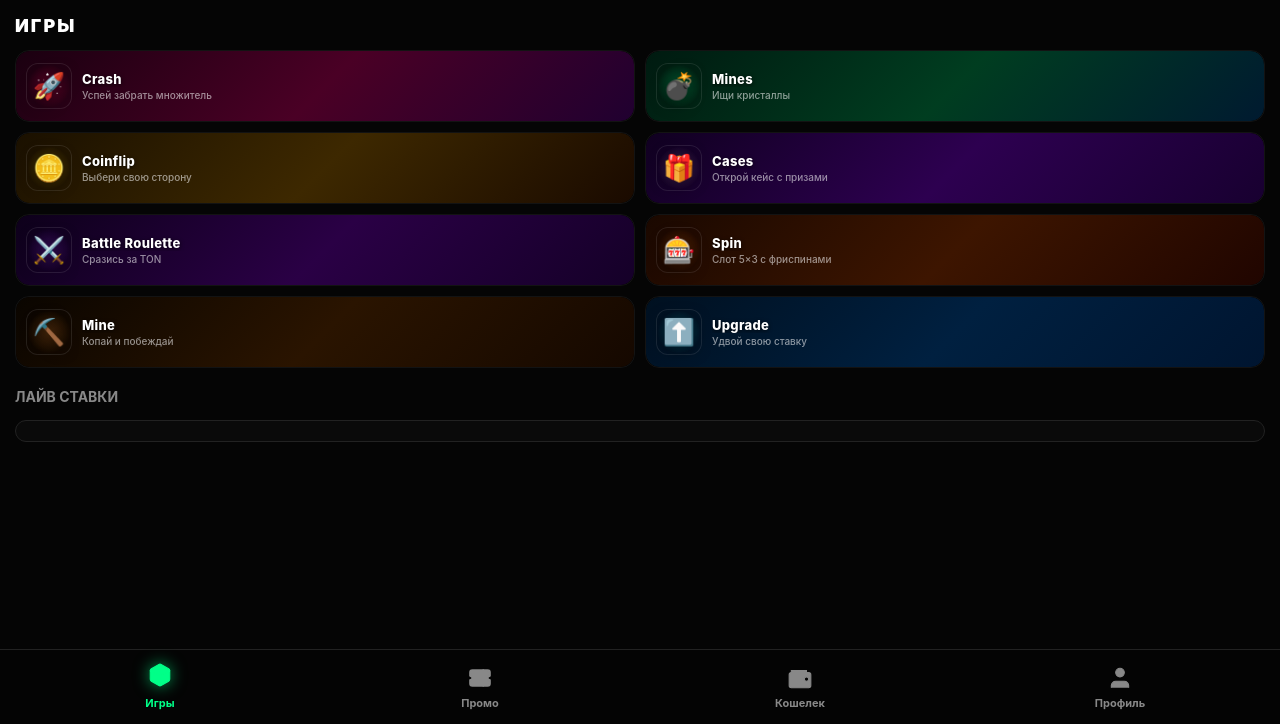
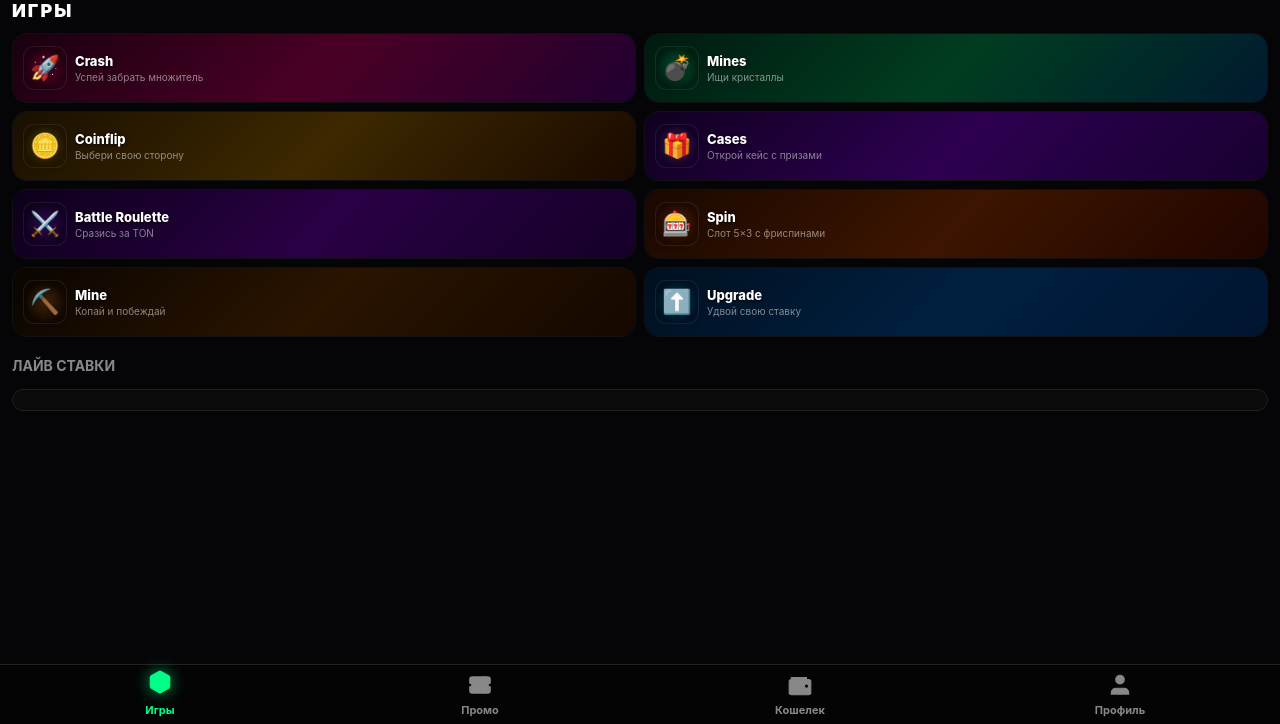
Before and after one commit to ryaboymb-cpu/Loonxgift, a website: page public/index.html in a window 1280 px wide. Shown: the part 76-800 px from the top of the page. Drawn offline with nearby package versions, Linux system fonts and the light colour scheme; a script that the page names is missing.

Commit message:
Update style.css

```diff
--- a/public/style.css
+++ b/public/style.css
@@ -734,97 +734,109 @@ body {
 }
 
 /* ═══════════════════════════════════════
-   LOONXGIFT FINAL CSS
+   LOONXGIFT FULL REDESIGN
 ═══════════════════════════════════════ */
 
-/* Sym N */
-.spin-cell.sym-N{color:#ff2255!important;opacity:.65;font-weight:700;}
+/* Полный экран — убираем все зазоры */
+html, body {
+    margin: 0; padding: 0;
+    background: #050508;
+    height: 100%;
+    /* env() для safe-area (notch/Dynamic Island) */
+    padding-top: env(safe-area-inset-top);
+    padding-bottom: env(safe-area-inset-bottom);
+}
 
-/* Upgrade disk */
-.upg-disk{border-radius:50%;transform-origin:center;will-change:transform;}
-#upg-slider::-webkit-slider-thumb{-webkit-appearance:none;width:22px;height:22px;border-radius:50%;background:#fff;border:3px solid #00e5ff;box-shadow:0 0 8px rgba(0,229,255,.5);cursor:pointer;}
-#upg-chance-pct{transition:color 0.3s;}
+/* Header — компактный, встроен в safe area */
+header {
+    padding: 10px 14px;
+    padding-top: max(10px, env(safe-area-inset-top, 0px));
+}
 
-/* Mine bet row */
-.mine-bet-row{position:sticky;bottom:0;background:rgba(10,10,10,.97);z-index:20;padding:3px 0;}
+/* Content — убираем верхний padding, только нижний для хотбара */
+.content {
+    padding: 10px 12px;
+    padding-bottom: calc(70px + env(safe-area-inset-bottom, 0px));
+}
 
-/* ═══ НОВЫЕ КАРТОЧКИ ИГР ═══ */
+/* Убираем кастомную кнопку назад (используем TG BackButton) */
+.game-back-btn { display: none !important; }
+
+/* Симметричный отступ страницы игры */
+.page { padding: 0; }
+
+/* ═══ ИГРЫ: новая сетка ═══ */
 .games-title {
-  margin-bottom: 14px;
+    margin: 0 0 12px;
     font-weight: 900;
+    font-size: 18px;
     letter-spacing: 2px;
     text-transform: uppercase;
-  font-size: 18px;
     color: #fff;
+}
+.live-title {
+    margin: 16px 0 8px;
+    font-size: 12px;
+    letter-spacing: 2px;
+    text-transform: uppercase;
+    color: var(--sub);
+    font-weight: 700;
 }
 .games-grid {
     display: grid;
     grid-template-columns: 1fr 1fr;
-  gap: 10px;
-  margin-bottom: 20px;
+    gap: 8px;
+    margin-bottom: 4px;
 }
 .gc {
     position: relative;
     display: flex;
     align-items: center;
-  gap: 10px;
+    gap: 8px;
     padding: 12px 10px;
     border-radius: 14px;
     overflow: hidden;
     cursor: pointer;
-  min-height: 70px;
-  transition: transform 0.15s, box-shadow 0.15s;
-  border: 1px solid rgba(255,255,255,0.06);
+    min-height: 68px;
+    border: 1px solid rgba(255,255,255,0.05);
+    transition: transform 0.12s;
     -webkit-tap-highlight-color: transparent;
+    user-select: none;
 }
-.gc:active { transform: scale(0.96); }
+.gc:active { transform: scale(0.95); }
 .gc-bg {
-  position: absolute;
-  inset: 0;
-  z-index: 0;
-  border-radius: inherit;
+    position: absolute; inset: 0; z-index: 0; border-radius: inherit;
 }
 .gc-icon-wrap {
-  position: relative;
-  z-index: 1;
-  width: 46px;
-  height: 46px;
-  border-radius: 12px;
-  display: flex;
-  align-items: center;
-  justify-content: center;
+    position: relative; z-index: 1;
+    width: 44px; height: 44px;
+    border-radius: 11px;
+    display: flex; align-items: center; justify-content: center;
     flex-shrink: 0;
-  backdrop-filter: blur(4px);
-  border: 1px solid rgba(255,255,255,0.1);
+    backdrop-filter: blur(6px);
+    border: 1px solid rgba(255,255,255,0.08);
 }
-.gc-emoji {
-  font-size: 26px;
-  line-height: 1;
-  filter: drop-shadow(0 2px 8px rgba(0,0,0,0.6));
-}
-.gc-info {
-  position: relative;
-  z-index: 1;
-  flex: 1;
-  min-width: 0;
-}
-.gc-name {
-  font-size: 13px;
-  font-weight: 800;
-  color: #fff;
-  margin-bottom: 2px;
-  letter-spacing: 0.3px;
-  white-space: nowrap;
-  overflow: hidden;
-  text-overflow: ellipsis;
-  text-shadow: 0 1px 4px rgba(0,0,0,0.8);
-}
-.gc-desc {
-  font-size: 10px;
-  color: rgba(255,255,255,0.55);
-  font-weight: 500;
-  line-height: 1.3;
+.gc-emoji { font-size: 24px; line-height: 1; filter: drop-shadow(0 2px 6px rgba(0,0,0,0.5)); }
+.gc-info { position: relative; z-index: 1; flex: 1; min-width: 0; }
+.gc-name { font-size: 13px; font-weight: 800; color: #fff; margin-bottom: 2px; text-shadow: 0 1px 4px rgba(0,0,0,0.9); white-space: nowrap; overflow: hidden; text-overflow: ellipsis; }
+.gc-desc { font-size: 10px; color: rgba(255,255,255,0.5); line-height: 1.3; }
+
+/* Старые карточки — скрыть */
+.game-card { display: none !important; }
+
+/* ═══ Hotbar (нижнее меню) ═══ */
+.hotbar {
+    height: 60px;
+    padding-bottom: env(safe-area-inset-bottom, 0px);
 }
 
-/* Старые game-card — скрываем */
-.game-card { display: none !important; }
+/* ═══ Upgrade disk ═══ */
+.upg-disk{border-radius:50%;transform-origin:center;will-change:transform;}
+#upg-slider::-webkit-slider-thumb{-webkit-appearance:none;width:22px;height:22px;border-radius:50%;background:#fff;border:3px solid #00e5ff;box-shadow:0 0 8px rgba(0,229,255,.5);cursor:pointer;}
+#upg-chance-pct{transition:color 0.3s;}
+
+/* ═══ Spin sym N ═══ */
+.spin-cell.sym-N{color:#ff2255!important;opacity:.65;font-weight:700;}
+
+/* ═══ Mine ═══ */
+.mine-bet-row{position:sticky;bottom:0;background:rgba(10,10,10,.97);z-index:20;padding:3px 0;}
```
Lines whose indentation alone changed are shown as unchanged.
